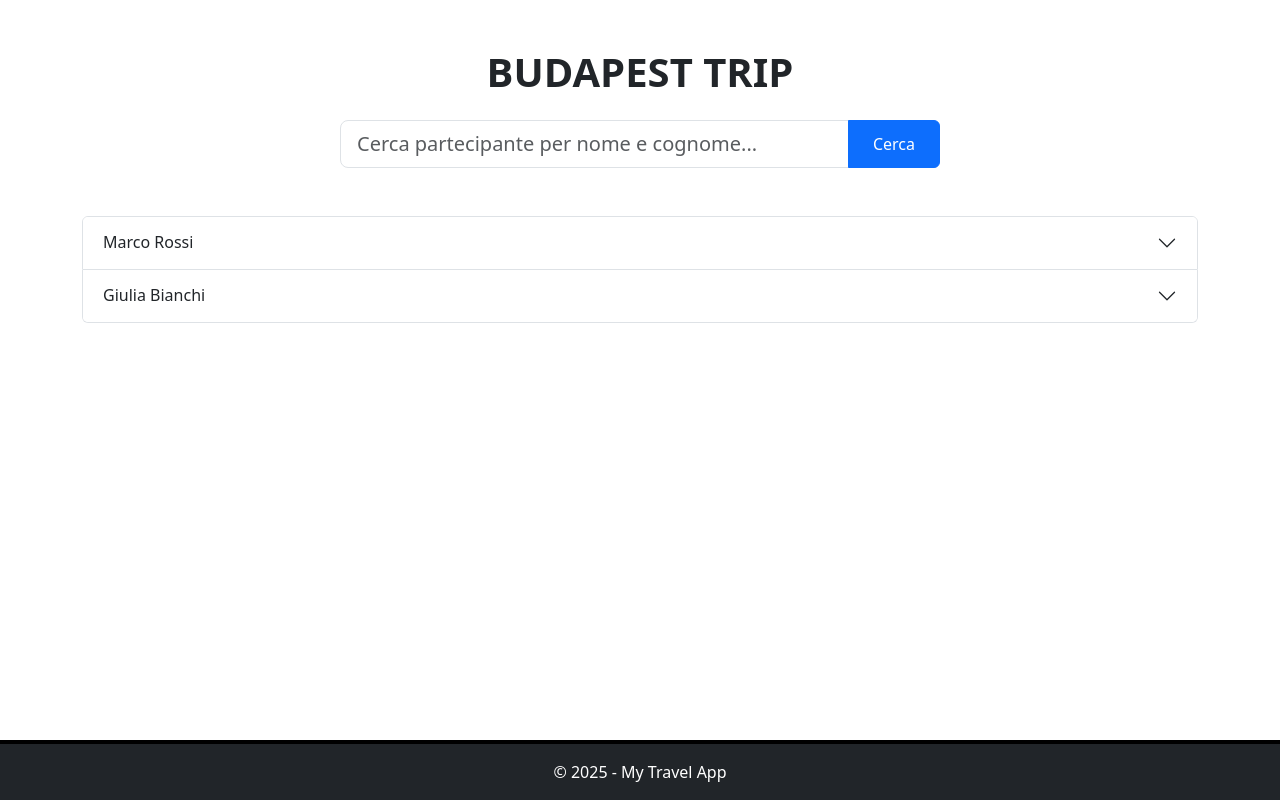
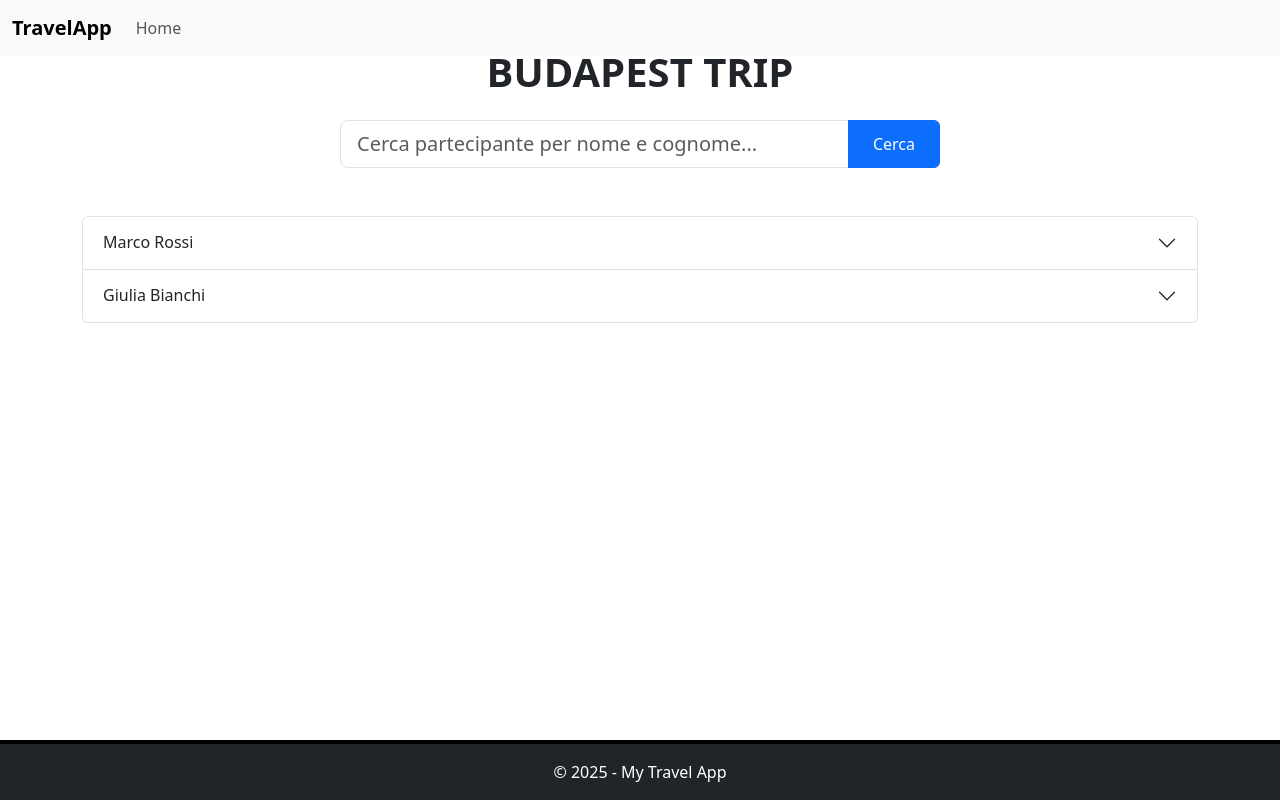
Before and after one commit to maksbernatskyy/sst-prototipo-webapp, a React (Vite) app: page /detail/1 in a window 1280 px wide. Built offline with nearby package versions, Linux system fonts and the light colour scheme.

Commit message:
Refactor travel context and components: rename TravelContext to TravelsContext, update imports, and change Card to TravelCard

```diff
--- a/src/App.jsx
+++ b/src/App.jsx
@@ -2,7 +2,7 @@ import { BrowserRouter, Route, Routes } from "react-router-dom";
 import DefaultLayout from "./layouts/DefaultLayout";
 import DetailTravel from "./pages/DetailTravel";
 import HomePage from "./pages/Homepage";
-import { TravelsProvider } from "./contexts/TravelContext";
+import { TravelsProvider } from "./contexts/TravelsContext";
 
 function App() {
   return (
--- a/src/components/Header.jsx
+++ b/src/components/Header.jsx
@@ -1,10 +1,9 @@
-export default function Footer() {
-  return (
-    <footer
-      className="fixed-bottom bg-dark text-white text-center py-3"
-      style={{ borderTop: "4px solid #000000ff" }}
-    >
-      <p className="mb-0">© 2025 - My Travel App</p>
-    </footer>
-  );
+import NavBar from "./NavBar";
+
+export default function Header() {
+	return (
+		<header className="fixed-top">
+			<NavBar />
+		</header>
+	);
 }
--- a/src/components/TravelCard.jsx
+++ b/src/components/TravelCard.jsx
@@ -1,6 +1,6 @@
 import { Link } from "react-router-dom";
 
-export default function Card({
+export default function TravelCard({
   destination,
   start_date,
   end_date,
--- a/src/pages/HomePage.jsx
+++ b/src/pages/HomePage.jsx
@@ -1,4 +1,4 @@
-import Card from "../components/TravelCard";
+import TravelCard from "../components/TravelCard";
 import TravelForm from "../components/TravelForm";
 import { useTravels } from "../contexts/TravelsContext";
 
```
Also changed, not shown: src/contexts/TravelsContext.jsx (renamed from src/contexts/TravelContext.jsx).
